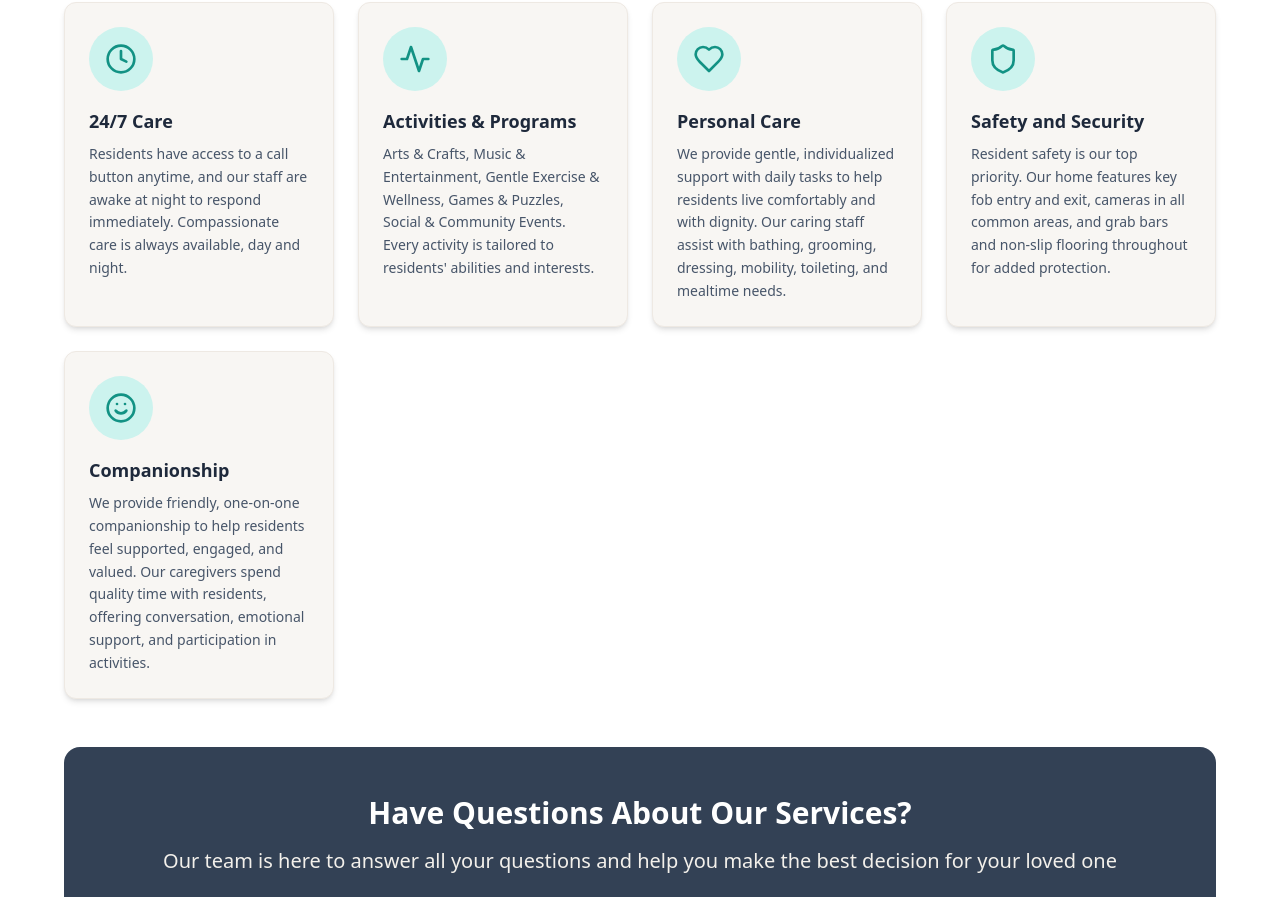
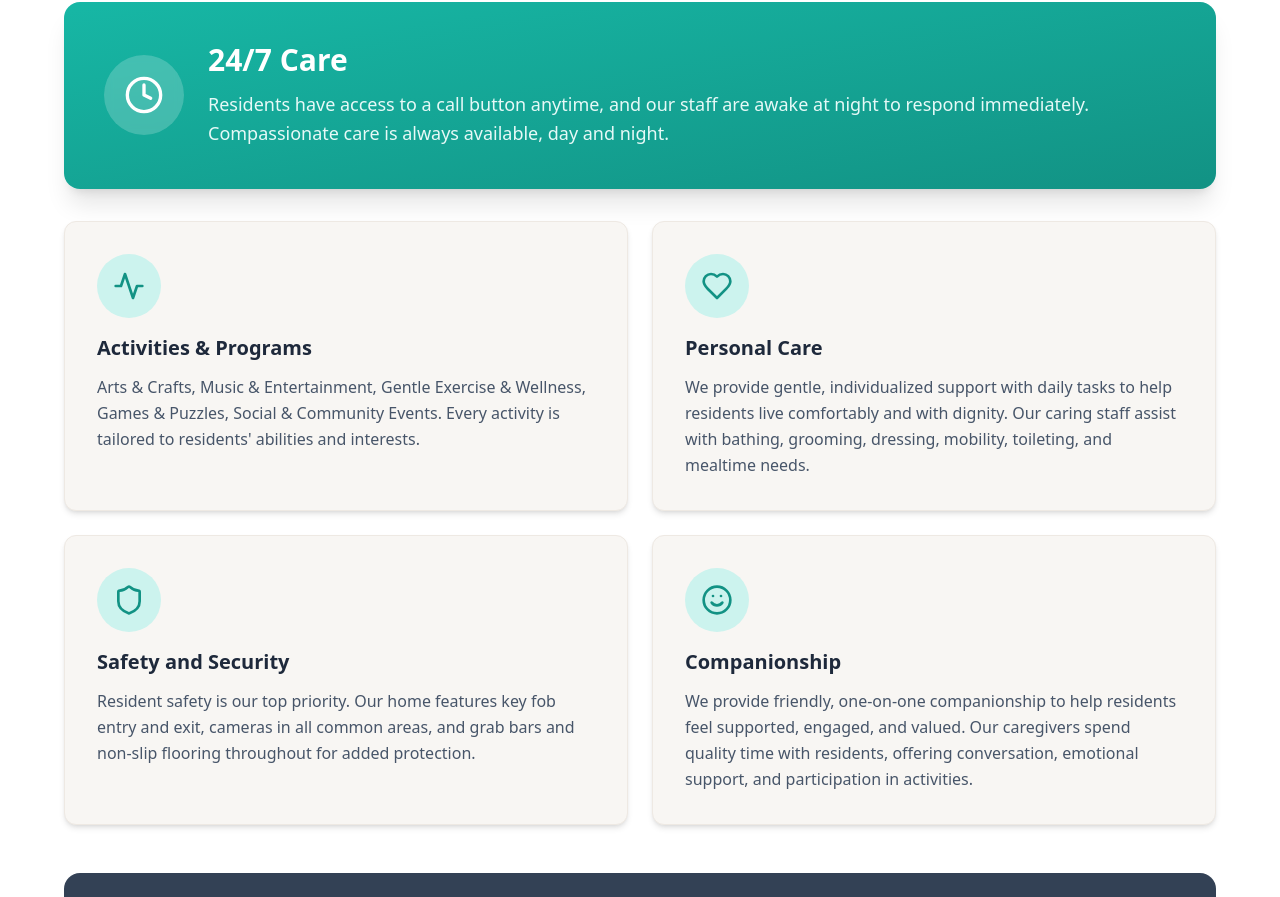
Before and after one commit to ht3886/care-home-website-test, a React (Vite) app: page / in a window 1280 px wide. Shown: the part 2526-3423 px from the top of the page. Built offline with nearby package versions, Linux system fonts and the light colour scheme.

Commit message:
Updated Services.tsx

```diff
--- a/src/components/Services.tsx
+++ b/src/components/Services.tsx
@@ -1,35 +1,7 @@
 import React from 'react';
-import { Clock, Heart, Activity, Shield, Smile } from 'lucide-react';
+import { Clock, Heart, Activity, Shield, Smile, Mail } from 'lucide-react';
 
 const Services = () => {
-  const services = [
-    {
-      icon: Clock,
-      title: '24/7 Care',
-      description: 'Residents have access to a call button anytime, and our staff are awake at night to respond immediately. Compassionate care is always available, day and night.'
-    },
-    {
-      icon: Activity,
-      title: 'Activities & Programs',
-      description: 'Arts & Crafts, Music & Entertainment, Gentle Exercise & Wellness, Games & Puzzles, Social & Community Events. Every activity is tailored to residents\' abilities and interests.'
-    },
-    {
-      icon: Heart,
-      title: 'Personal Care',
-      description: 'We provide gentle, individualized support with daily tasks to help residents live comfortably and with dignity. Our caring staff assist with bathing, grooming, dressing, mobility, toileting, and mealtime needs.'
-    },
-    {
-      icon: Shield,
-      title: 'Safety and Security',
-      description: 'Resident safety is our top priority. Our home features key fob entry and exit, cameras in all common areas, and grab bars and non-slip flooring throughout for added protection.'
-    },
-    {
-      icon: Smile,
-      title: 'Companionship',
-      description: 'We provide friendly, one-on-one companionship to help residents feel supported, engaged, and valued. Our caregivers spend quality time with residents, offering conversation, emotional support, and participation in activities.'
-    }
-  ];
-
   return (
     <section id="services" className="py-20 bg-white">
       <div className="container mx-auto px-4">
@@ -44,26 +16,72 @@ const Services = () => {
             </p>
           </div>
 
-          <div className="grid sm:grid-cols-2 lg:grid-cols-4 gap-6 mb-12">
-            {services.map((service, index) => {
-              const Icon = service.icon;
-              return (
-                <div
-                  key={index}
-                  className="bg-cream-100 rounded-xl p-6 shadow-md hover:shadow-xl transition transform hover:-translate-y-1 border border-cream-300"
-                >
-                  <div className="bg-teal-100 w-16 h-16 rounded-full flex items-center justify-center mb-4">
-                    <Icon className="w-8 h-8 text-teal-600" />
-                  </div>
-                  <h3 className="text-lg font-bold text-slate-800 mb-2">
-                    {service.title}
-                  </h3>
-                  <p className="text-slate-600 text-sm leading-relaxed">
-                    {service.description}
+          {/* Featured 24/7 Care Card */}
+          <div className="mb-8">
+            <div className="bg-gradient-to-br from-teal-500 to-teal-600 rounded-2xl p-8 md:p-10 text-white shadow-xl">
+              <div className="flex flex-col md:flex-row items-center gap-6">
+                <div className="bg-white/20 backdrop-blur-sm w-20 h-20 rounded-full flex items-center justify-center flex-shrink-0">
+                  <Clock className="w-10 h-10 text-white" />
+                </div>
+                <div className="flex-1 text-center md:text-left">
+                  <h3 className="text-3xl font-bold mb-3">24/7 Care</h3>
+                  <p className="text-lg text-teal-50 leading-relaxed">
+                    Residents have access to a call button anytime, and our staff are awake at night to respond immediately. Compassionate care is always available, day and night.
                   </p>
                 </div>
-              );
-            })}
+              </div>
+            </div>
+          </div>
+
+          {/* 4-Card Grid */}
+          <div className="grid md:grid-cols-2 gap-6 mb-12">
+            <div className="bg-cream-100 rounded-xl p-8 shadow-md hover:shadow-xl transition transform hover:-translate-y-1 border border-cream-300">
+              <div className="bg-teal-100 w-16 h-16 rounded-full flex items-center justify-center mb-4">
+                <Activity className="w-8 h-8 text-teal-600" />
+              </div>
+              <h3 className="text-xl font-bold text-slate-800 mb-3">
+                Activities & Programs
+              </h3>
+              <p className="text-slate-600 leading-relaxed">
+                Arts & Crafts, Music & Entertainment, Gentle Exercise & Wellness, Games & Puzzles, Social & Community Events. Every activity is tailored to residents' abilities and interests.
+              </p>
+            </div>
+
+            <div className="bg-cream-100 rounded-xl p-8 shadow-md hover:shadow-xl transition transform hover:-translate-y-1 border border-cream-300">
+              <div className="bg-teal-100 w-16 h-16 rounded-full flex items-center justify-center mb-4">
+                <Heart className="w-8 h-8 text-teal-600" />
+              </div>
+              <h3 className="text-xl font-bold text-slate-800 mb-3">
+                Personal Care
+              </h3>
+              <p className="text-slate-600 leading-relaxed">
+                We provide gentle, individualized support with daily tasks to help residents live comfortably and with dignity. Our caring staff assist with bathing, grooming, dressing, mobility, toileting, and mealtime needs.
+              </p>
+            </div>
+
+            <div className="bg-cream-100 rounded-xl p-8 shadow-md hover:shadow-xl transition transform hover:-translate-y-1 border border-cream-300">
+              <div className="bg-teal-100 w-16 h-16 rounded-full flex items-center justify-center mb-4">
+                <Shield className="w-8 h-8 text-teal-600" />
+              </div>
+              <h3 className="text-xl font-bold text-slate-800 mb-3">
+                Safety and Security
+              </h3>
+              <p className="text-slate-600 leading-relaxed">
+                Resident safety is our top priority. Our home features key fob entry and exit, cameras in all common areas, and grab bars and non-slip flooring throughout for added protection.
+              </p>
+            </div>
+
+            <div className="bg-cream-100 rounded-xl p-8 shadow-md hover:shadow-xl transition transform hover:-translate-y-1 border border-cream-300">
+              <div className="bg-teal-100 w-16 h-16 rounded-full flex items-center justify-center mb-4">
+                <Smile className="w-8 h-8 text-teal-600" />
+              </div>
+              <h3 className="text-xl font-bold text-slate-800 mb-3">
+                Companionship
+              </h3>
+              <p className="text-slate-600 leading-relaxed">
+                We provide friendly, one-on-one companionship to help residents feel supported, engaged, and valued. Our caregivers spend quality time with residents, offering conversation, emotional support, and participation in activities.
+              </p>
+            </div>
           </div>
 
           {/* Contact CTA */}
@@ -74,15 +92,15 @@ const Services = () => {
             </p>
             <div className="flex flex-col sm:flex-row gap-4 justify-center">
               <a
-                href="tel:+13069798468"
-                className="inline-flex items-center justify-center space-x-2 bg-teal-500 text-white px-8 py-4 rounded-lg text-lg font-bold hover:bg-teal-600 transition"
+                href="mailto:info@broadwaycare.ca"
+                className="inline-flex items-center justify-center space-x-2 bg-teal-500 text-white px-8 py-4 rounded-lg text-lg font-bold hover:bg-teal-600 transition shadow-lg"
               >
-                <Clock className="w-5 h-5" />
-                <span>Call Us: (306) 979-8468</span>
+                <Mail className="w-5 h-5" />
+                <span>Email Us</span>
               </a>
               <a
                 href="#contact"
-                className="inline-flex items-center justify-center space-x-2 bg-white text-slate-700 px-8 py-4 rounded-lg text-lg font-bold hover:bg-cream-50 transition"
+                className="inline-flex items-center justify-center space-x-2 bg-white text-slate-700 px-8 py-4 rounded-lg text-lg font-bold hover:bg-cream-50 transition shadow-lg"
               >
                 <span>Send a Message</span>
               </a>
```
